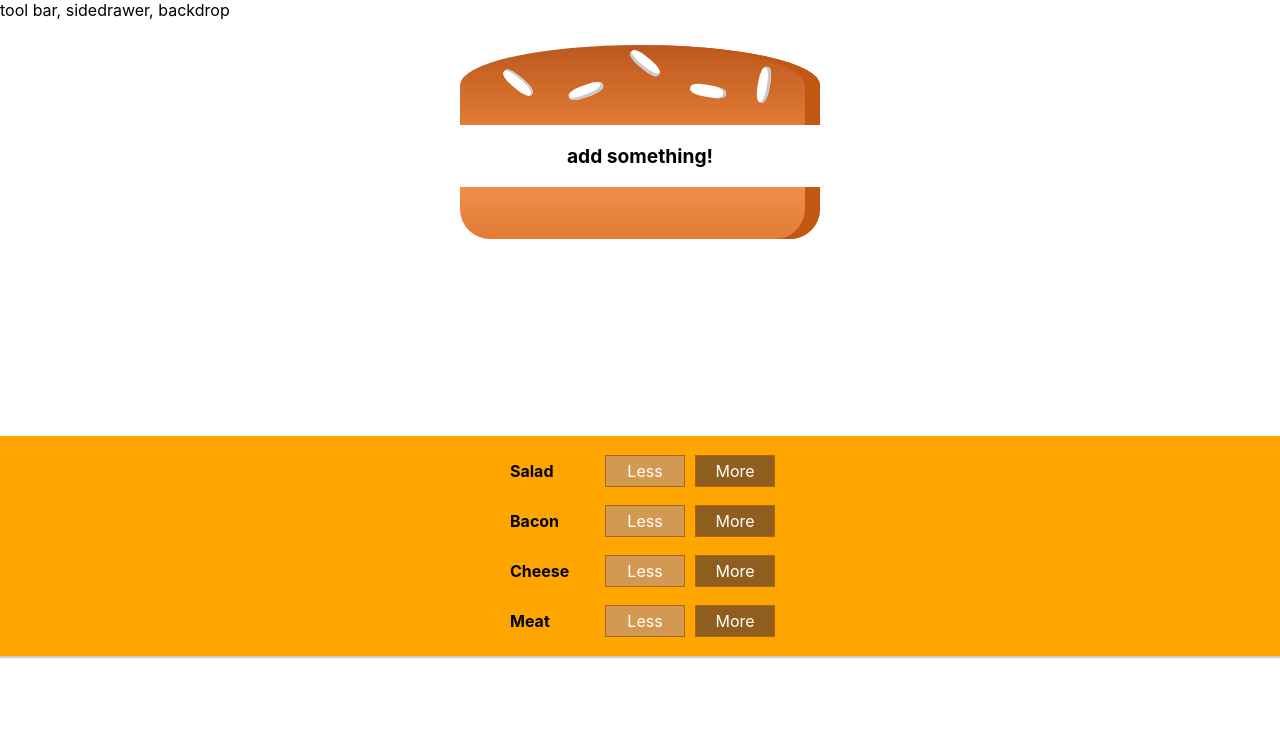
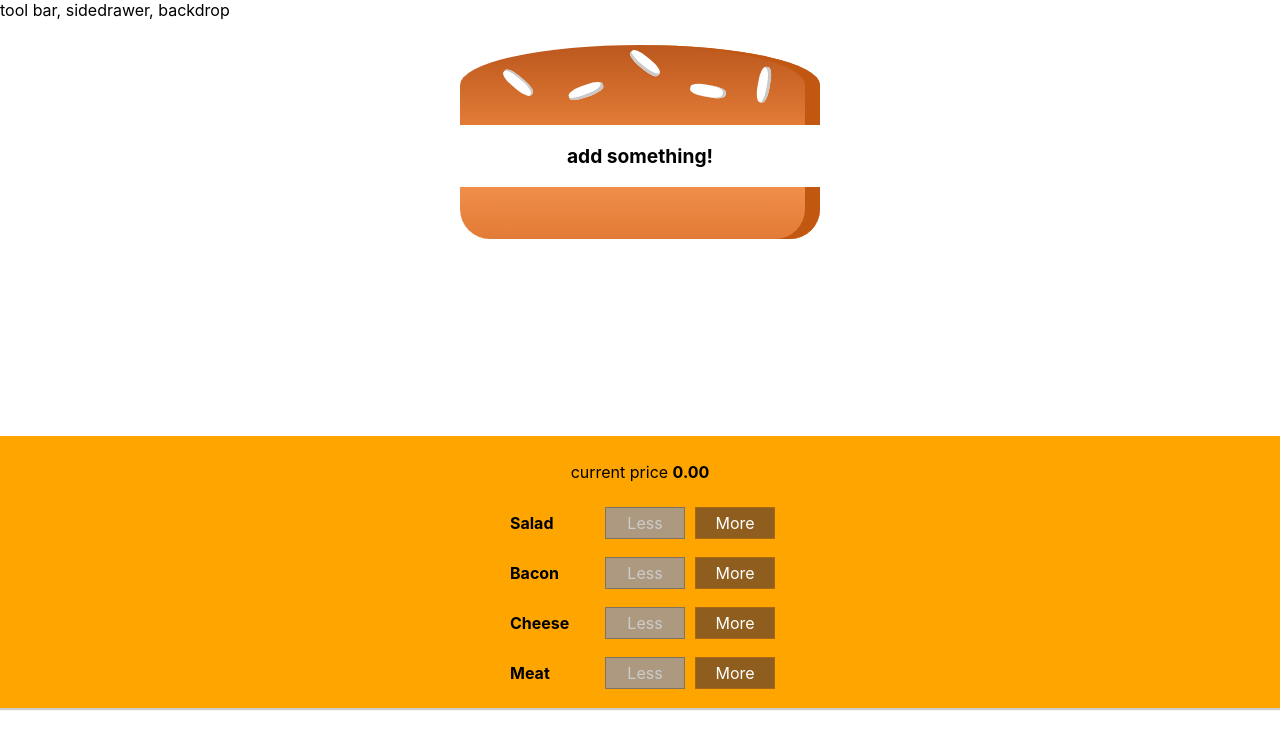
Before and after one commit to Nerfi/burguer-app, a React (Create React App) app: page / in a window 1280 px wide. Shown: the top 748 px of the page. Built offline with nearby package versions, Linux system fonts and the light colour scheme.

Commit message:
price displayed

```diff
--- a/src/components/Burguer/BuildControls/BuildControl/BuildControl.js
+++ b/src/components/Burguer/BuildControls/BuildControl/BuildControl.js
@@ -4,7 +4,7 @@ import './BuildControl.css';
 const buildControl = (props) => (
   <div className="BuildControl">
     <div className="Label">{props.label}</div>
-    <button className="Less" onClick={props.delete}>Less</button>
+    <button className="Less" onClick={props.delete} disabled={props.disable}>Less</button>
     <button onClick={props.added} className="More">More</button>
   </div>
 );
--- a/src/components/Burguer/BuildControls/BuildControls.js
+++ b/src/components/Burguer/BuildControls/BuildControls.js
@@ -13,6 +13,7 @@ const buidlControls = (props) => (
 
 
   <div className="BuildControls">
+  <p>current price <strong>{props.price.toFixed(2)}</strong></p>
 
     {controls.map(ctr => {
 
@@ -21,6 +22,7 @@ const buidlControls = (props) => (
       key={ctr.label}
       added={() => props.ingredientAdded(ctr.type)}
       delete={() => props.ingredientDeleted(ctr.type)}
+      disable={props.disable[ctr.type]}
 
       />
 
--- a/src/containers/BurguerBuilder/BurguerBuilder.js
+++ b/src/containers/BurguerBuilder/BurguerBuilder.js
@@ -8,7 +8,7 @@ const INGREDIENT_PRICES = {
   salad: 0.5,
   cheese: 1.25,
   bacon: 2.25,
-  meat: 2.50
+  meat: 2.55
 }
 
 class BurguerBuilder extends Component {
@@ -47,6 +47,11 @@ class BurguerBuilder extends Component {
   //removeIngredient
   removeIngredient = (type) => {
     const oldCount = this.state.ingredients[type];
+
+    if(oldCount <= 0) {
+      return;
+    }
+
     //updating the count
     const updateCount = oldCount - 1;
     //copy of the state, is not a good practise to mutate the state directly
@@ -66,6 +71,18 @@ class BurguerBuilder extends Component {
   }
 
   render(){
+
+    const disableInfo = {
+      ...this.state.ingredients
+    };
+
+    for(let key in disableInfo) {
+      //disableInfo[key] this is the value of the values of the ingredients state
+      disableInfo[key] = disableInfo[key] <= 0 // this object will retunr true or false, so when it gets to 1 will be true
+      //that's why we can use this in BuildControl componenent as a property on the button html button
+
+    }
+
     return(
       <Aux>
       <Burger ingredients={this.state.ingredients}/>
@@ -73,6 +90,8 @@ class BurguerBuilder extends Component {
       <BuildControls
       ingredientAdded={this.handleAddIngredient}
       ingredientDeleted={this.removeIngredient}
+      disable={disableInfo}
+      price={this.state.totalPrice}
       />
 
 
```
